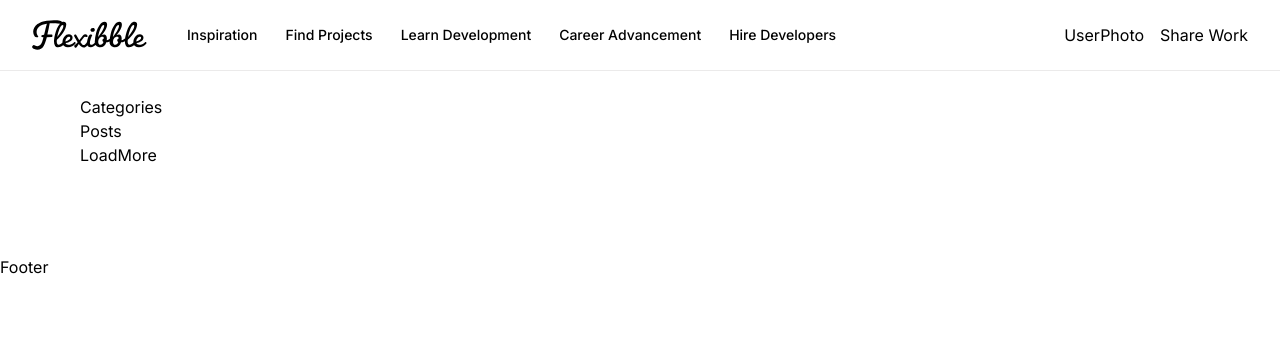
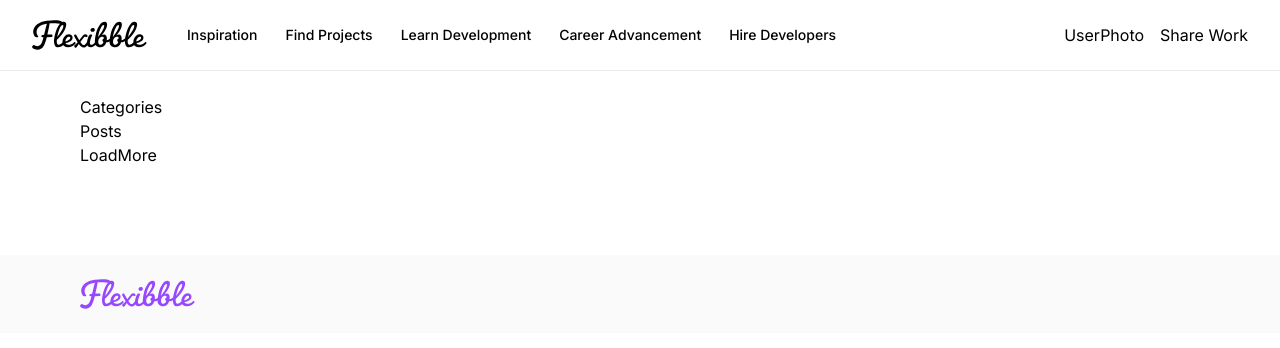
Before and after one commit to Jascha-Biederstedt/flexibble, a Next.js app: page / in a window 1280 px wide. Shown: the top 348 px of the page. Built offline with nearby package versions, Linux system fonts and the light colour scheme.

Commit message:
Add footer logo

```diff
--- a/components/Footer.tsx
+++ b/components/Footer.tsx
@@ -1,7 +1,20 @@
-import React from 'react';
+import Image from 'next/image';
 
 const Footer = () => {
-  return <div>Footer</div>;
+  return (
+    <footer className='flexStart footer'>
+      <div className='flex flex-col gap-12 w-full'>
+        <div className='flex items-start flex-col'>
+          <Image
+            src='/logo-purple.svg'
+            width={115}
+            height={38}
+            alt='Flexibble Footer Logo'
+          />
+        </div>
+      </div>
+    </footer>
+  );
 };
 
 export default Footer;
```
